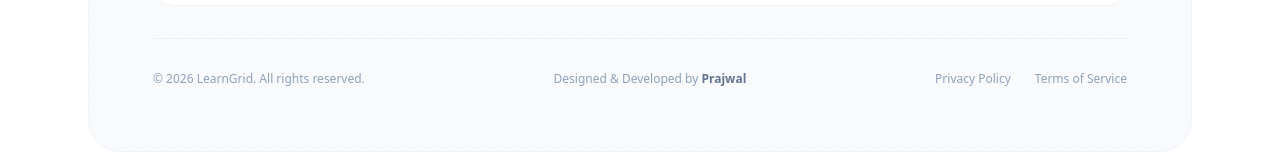
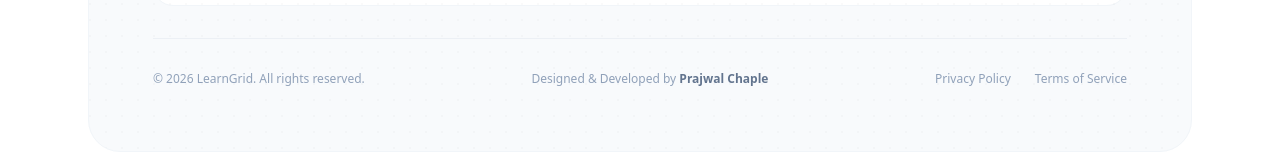
Before and after one commit to PrajwalChaple/LearnGrid, a React (Vite) app: page / in a window 1280 px wide. Shown: the part 5002-5162 px from the top of the page. Built offline with nearby package versions, Linux system fonts and the light colour scheme; no server answers.

Commit message:
style: revert developer name in footers to Prajwal Chaple

```diff
--- a/index.html
+++ b/index.html
@@ -176,7 +176,7 @@
       <p>LearnGrid uses <strong>Google Gemini</strong> AI to power its AI Study Buddy feature, helping students with study assistance and academic queries.</p>
 
       <footer>
-        <p>© 2026 LearnGrid. All rights reserved. Designed & Developed by Prajwal.</p>
+        <p>© 2026 LearnGrid. All rights reserved. Designed & Developed by Prajwal Chaple.</p>
         <p><a href="https://www.learngrid.online/privacy-policy">Privacy Policy</a> | <a
             href="https://www.learngrid.online/terms-of-service">Terms of Service</a></p>
       </footer>
--- a/src/layouts/StaticLayout.jsx
+++ b/src/layouts/StaticLayout.jsx
@@ -113,7 +113,7 @@ export function StaticLayout() {
                     <div className="border-t border-gray-800 pt-6 flex flex-col sm:flex-row items-center justify-between gap-3">
                         <p className="text-xs text-gray-500">© {new Date().getFullYear()} LearnGrid. All rights reserved.</p>
                         <p className="text-xs text-gray-600">Designed & Developed by{' '}
-                            <span className="text-gray-400">Prajwal</span>
+                            <span className="text-gray-400">Prajwal Chaple</span>
                         </p>
                     </div>
                 </div>
--- a/src/pages/Landing/LandingPage.jsx
+++ b/src/pages/Landing/LandingPage.jsx
@@ -764,7 +764,7 @@ export const LandingPage = () => {
 
                         <div className="mt-8 pt-8 border-t border-slate-200/50 flex flex-col sm:flex-row justify-between items-center gap-4 text-xs font-medium text-slate-400">
                             <p>© {new Date().getFullYear()} LearnGrid. All rights reserved.</p>
-                            <p>Designed & Developed by <span className="font-bold text-slate-500">Prajwal</span></p>
+                            <p>Designed & Developed by <span className="font-bold text-slate-500">Prajwal Chaple</span></p>
                             <div className="flex gap-6">
                                 <Link to="/privacy-policy" className="hover:text-slate-800 no-underline">Privacy Policy</Link>
                                 <Link to="/terms-of-service" className="hover:text-slate-800 no-underline">Terms of Service</Link>
```
